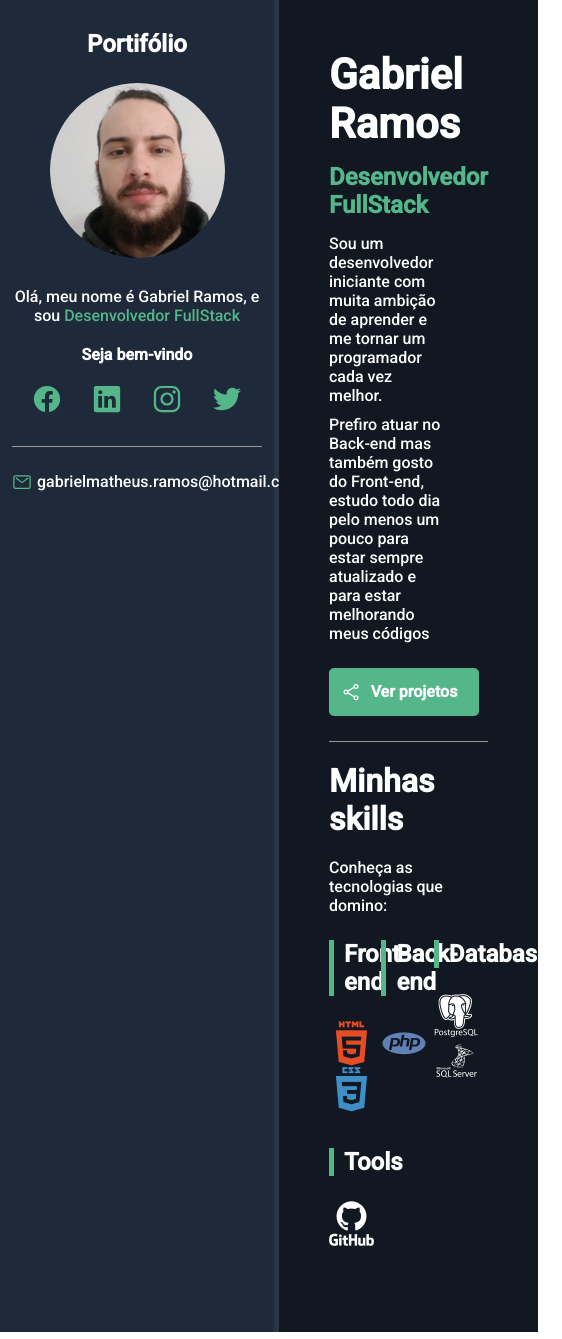
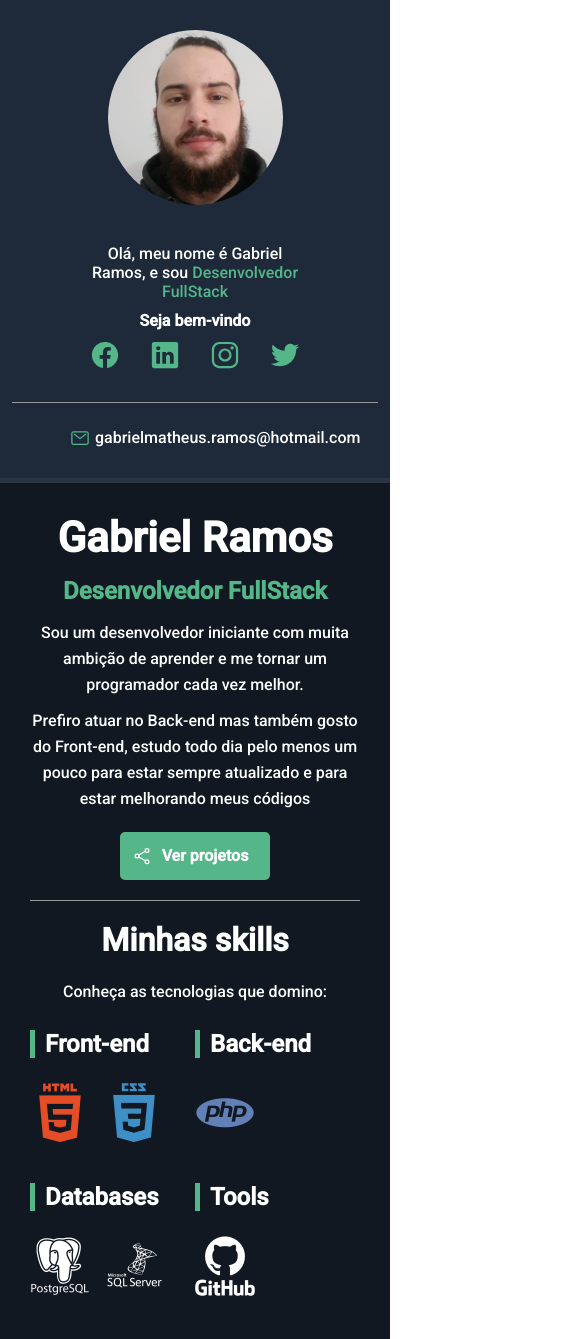
Before and after one commit to RamosMGabriel/RamosMGabriel.github.io, a plain HTML site: page index.html in a window 390 px wide. Shown: the top 1339 px of the page, 562 px wide, since content can reach past the window. Drawn offline with nearby package versions, Linux system fonts and the light colour scheme.

Commit message:
Finalizado responsividade

```diff
--- a/css/style.css
+++ b/css/style.css
@@ -187,3 +187,50 @@
     font-size: 45px;
     margin-right: 10px;
 }
+
+@media (max-width: 450px) {
+    #container {
+        flex-direction: column;
+    }
+
+    #bio-container {
+        min-height: auto;
+        border-right: none;
+        border-bottom: 5px solid var(--bio-border-color);
+    }
+
+    #bio-container h2 {
+        display: none;
+    }
+
+    #bio-container p {
+        max-width: 60%;
+        margin: 10px auto;
+    }
+
+    #about-container {
+        text-align: center;
+        padding: 30px;
+    }
+
+    #about-container .description {
+        margin: 10px auto;
+        max-width: 100%;
+        line-height: 26px;
+    }
+
+    #btn-projects {
+        margin: 20px auto;
+    }
+
+    .skills-box {
+        flex: 1 1 1;
+        max-width: 100%;
+        margin-bottom: 40px;
+        text-align: left;
+    }
+
+    .skills-box i {
+        font-size: 60px;
+    }
+}
```
